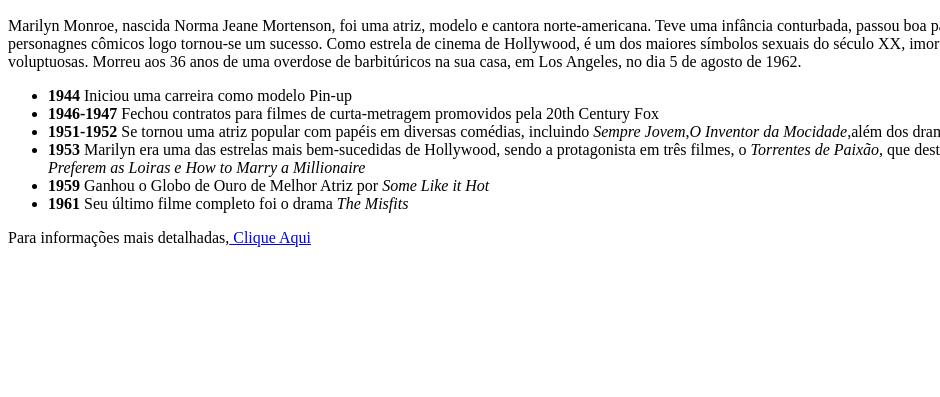
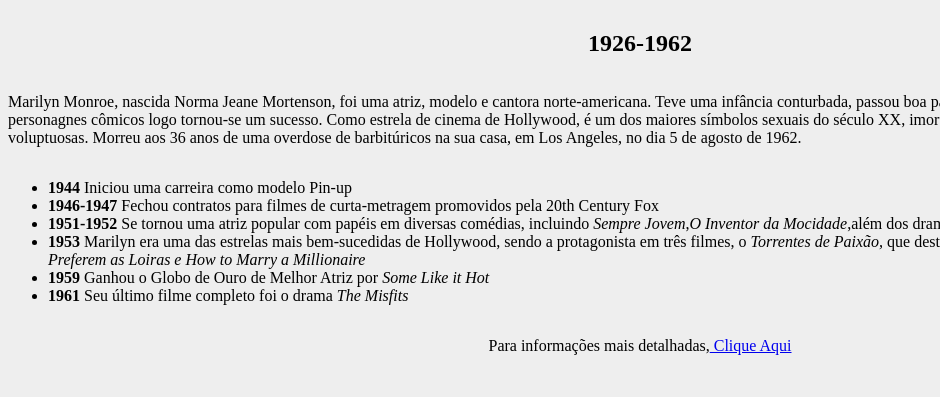
Before and after one commit to camilarosana/tributepage, a plain HTML site: page index.html in a window 1280 px wide. Shown: the part 1201-1598 px from the top of the page, without its empty margins (0-940 px from the left). Before the commit the page ends 1490 px from the top, so only its background shows below. Drawn offline with Linux system fonts and the light colour scheme; files that its build step writes are made by us from their sources; the site is published under a folder, as on GitHub Pages, so addresses that start at the root find nothing; files whose address does not match are found by name.

Commit message:
edição no link rel

```diff
--- a/index.html
+++ b/index.html
@@ -4,7 +4,7 @@
     <meta charset="UTF-8">
     <meta http-equiv="X-UA-Compatible" content="IE=edge">
     <meta name="viewport" content="width=device-width, initial-scale=1.0">
-    <link rel="stylesheet" href="/B7web/html5ecss3/tributepage/assets/style.css">
+    <link rel="stylesheet" href="./B7web/html5ecss3/tributepage/assets/style.css">
     <title>Página de Tributo</title>
 </head>
 <body>
```
